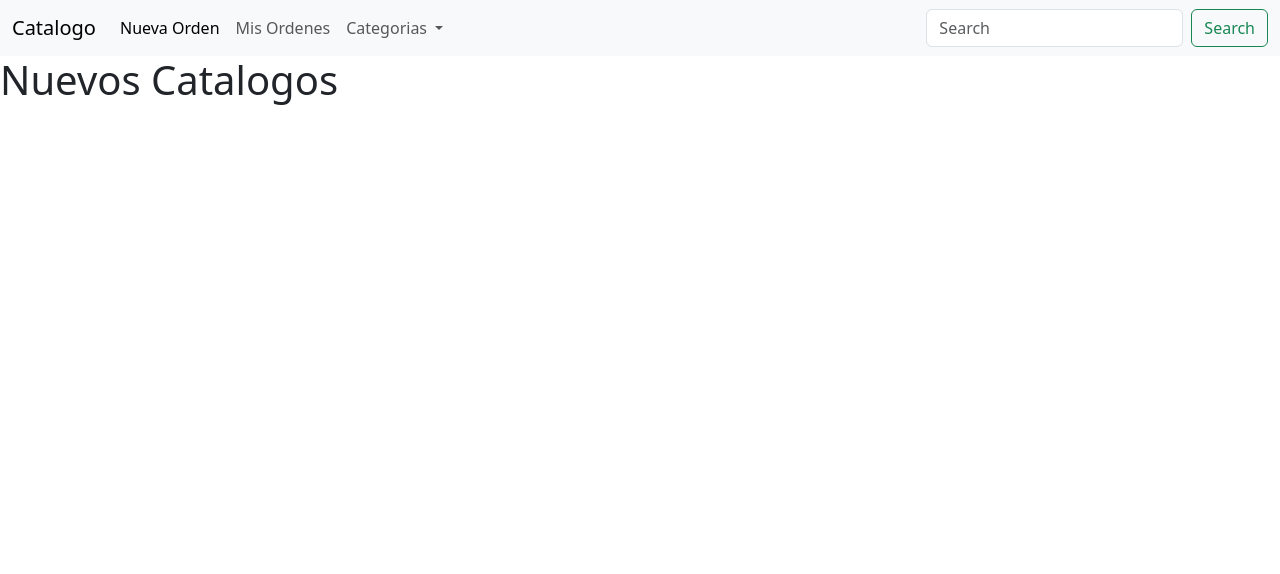
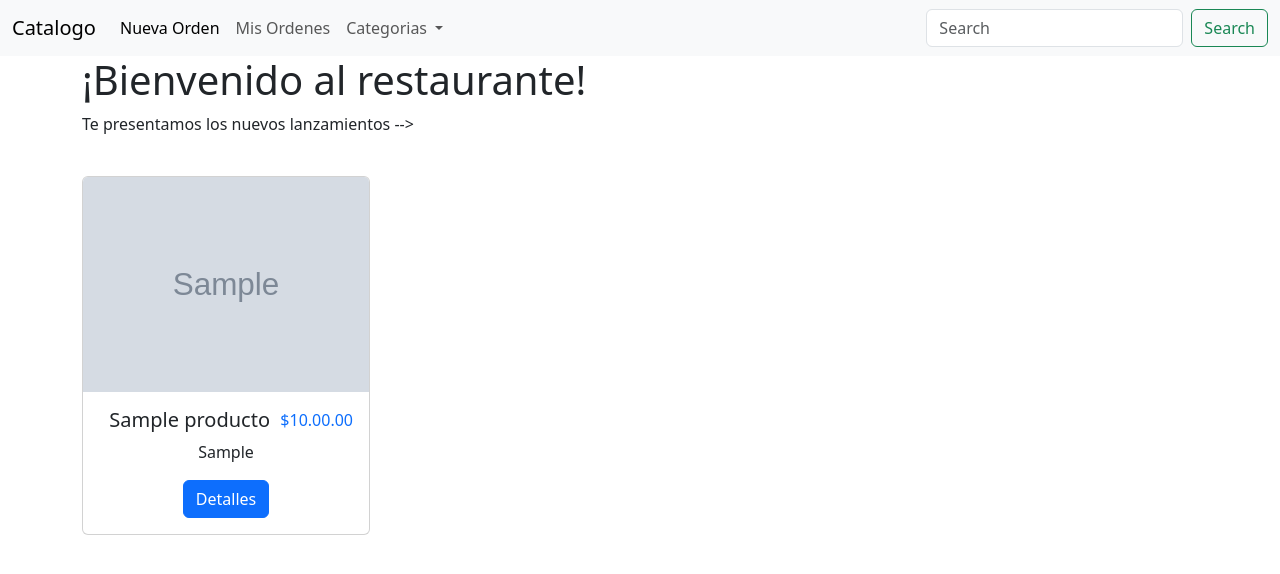
Before and after one commit to JoryerJL/crudCatalogo, a Django app: page / in a window 1280 px wide. Shown: the top 574 px of the page. Run offline with Django 5.2, Linux system fonts and the light colour scheme; tables that the repository leaves empty hold one stand-in row (values such as "Sample post"); grey boxes marked "Sample" are stand-in pictures; some libraries are stand-ins or nearby versions.

Commit message:
create views y productos, index con catalogo

```diff
--- a/productos/models.py
+++ b/productos/models.py
@@ -4,6 +4,8 @@ from django.db import models
 class Producto(models.Model):
     nombre = models.CharField(max_length=250)
     imagen = models.ImageField()
+    detalle = models.TextField(blank=True, null=True)
+    precio = models.DecimalField(max_digits=10, decimal_places=2, blank=True, null=True)
 
 
     def __str__(self):
--- a/website/templates/website/index.html
+++ b/website/templates/website/index.html
@@ -1,5 +1,30 @@
 {% extends 'base.html' %}
 
 {% block content %}
-<h1>Nuevos Catalogos</h1>
+    <div class="container">
+        <div class="row">
+            <div class="col-md-12">
+                <h1>¡Bienvenido al restaurante!</h1>
+                <p>Te presentamos los nuevos lanzamientos --></p>
+            </div>
+        </div>
+    </div>
+    <br>
+    <div class="container text-center">
+        <div class="row">
+            {% for producto in productos %}
+                <div class="col-sm">
+                    <div class="card" style="width: 18rem;">
+                        <img src="{{ producto.imagen.url }}" class="card-img-top" alt="...">
+                        <div class="card-body">
+                            <span class="text-primary float-end">${{ producto.precio }}.00</span>
+                            <h5 class="card-title">{{ producto.nombre }}</h5>
+                            <p class="card-text">{{ producto.detalle }}</p>
+                            <a href="#" class="btn btn-primary">Detalles</a>
+                        </div>
+                    </div>
+                </div>
+            {% endfor %}
+        </div>
+    </div>
 {% endblock %}
--- a/website/views.py
+++ b/website/views.py
@@ -1,10 +1,13 @@
 from lib2to3.fixes.fix_input import context
+from productos.models import *
 
 from django.shortcuts import render
 
 # Create your views here.
 def index(request):
+    productos = Producto.objects.all()
     context = {
         'title': 'Principal',
+        'productos': productos
     }
-    return render(request, 'website/index.html')
+    return render(request, 'website/index.html', context)
```
Also changed, not shown: productos/migrations/0002_producto_detalle_producto_precio.py (added).
